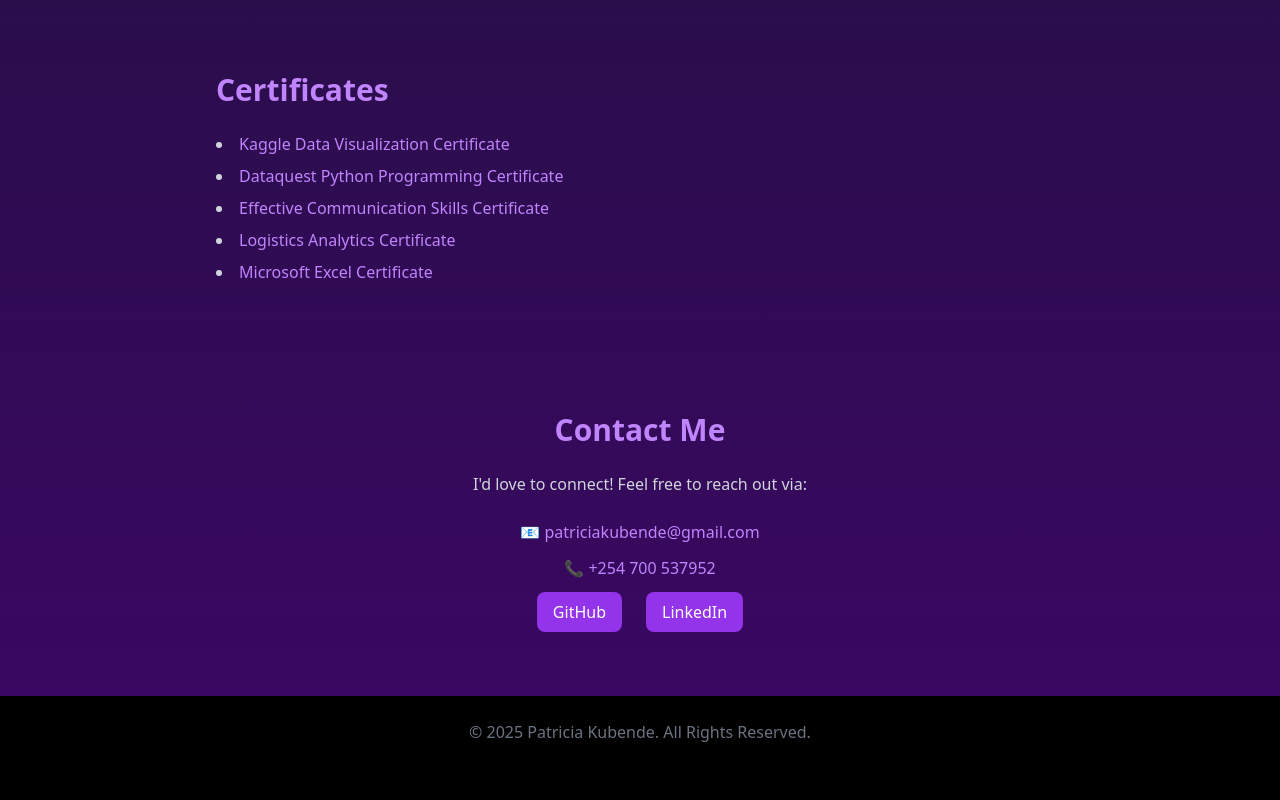
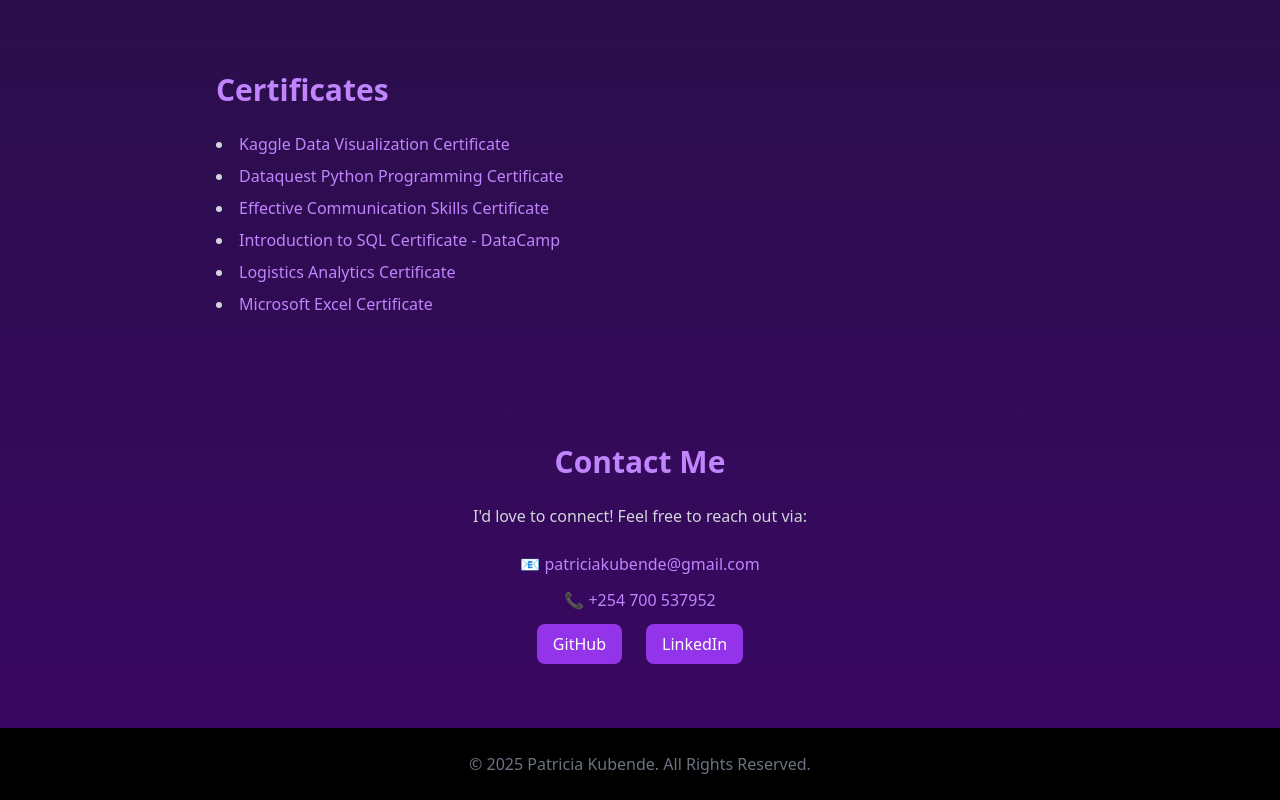
Before and after one commit to Patricia-Kubende/my-portfolio, a React (Create React App) app: page / in a window 1280 px wide. Shown: the part 3076-3876 px from the top of the page. Before the commit the page ends 3844 px from the top, so only its background shows below. Built offline with nearby package versions, Linux system fonts and the light colour scheme.

Commit message:
Updated certificates section- SQL and added experience details

```diff
--- a/src/App.js
+++ b/src/App.js
@@ -225,6 +225,19 @@ function App() {
               Effective Communication Skills Certificate
             </a>
           </li>
+
+
+          <li>
+            <a
+              href="https://www.datacamp.com/statement-of-accomplishment/course/9066fa19a11240c8d1936ecb0d96778cd4c97486?raw=1"
+              target="_blank"
+              rel="noopener noreferrer"
+              className="text-purple-400 hover:underline"
+            >
+              Introduction to SQL Certificate - DataCamp
+            </a>
+          </li>
+
           <li>
             <a
               href="https://www.mindluster.com/student/certificate/405d78b1"
```
